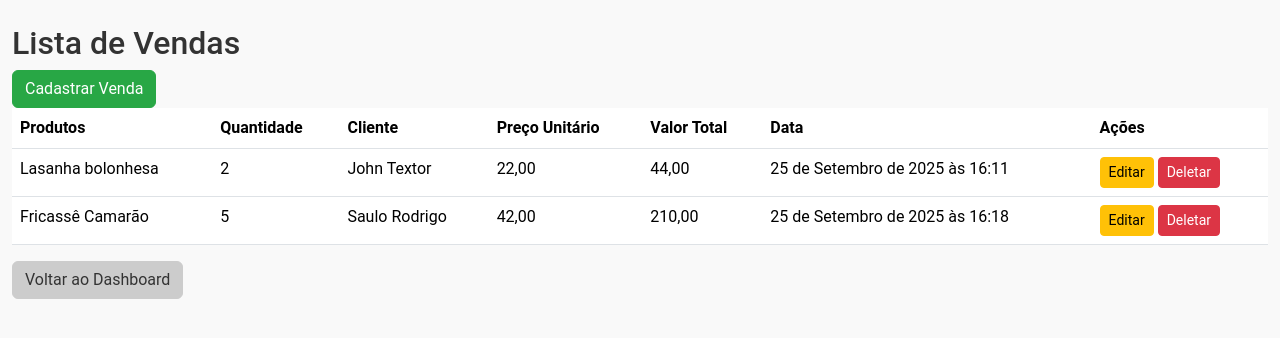
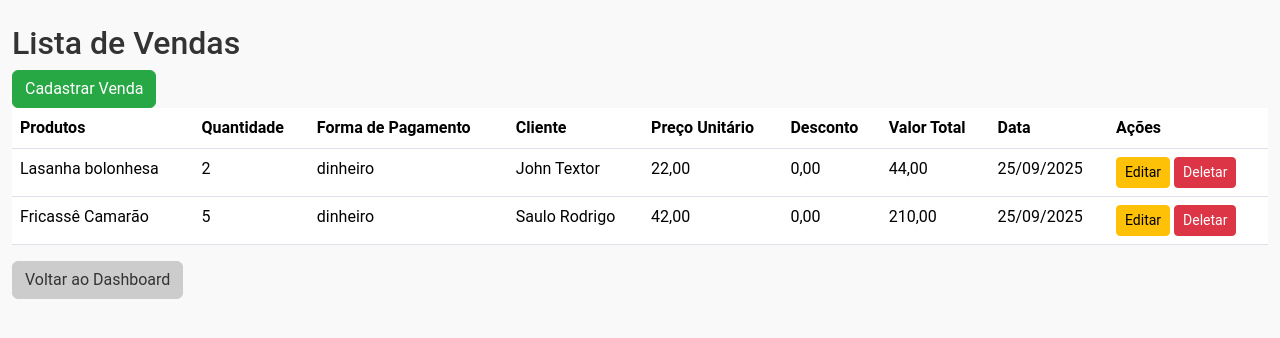
Before and after one commit to saulorodrigocfs/gestao-amiga, a Django app: page /3/vendas/ in a window 1280 px wide. Shown: the part 76-414 px from the top of the page. Run offline with Django 5.2, Linux system fonts and the light colour scheme; a user stored in the database is signed in; data comes from the database, SQL or seed files in the repository; both versions use the stored data as it was after the commit.

Commit message:
Adição de Formas de pagamento e opção de descontos.

```diff
--- a/gestao/forms.py
+++ b/gestao/forms.py
@@ -30,10 +30,9 @@ class FornecedorForm(forms.ModelForm):
 class VendaForm(forms.ModelForm):
     class Meta:
         model = Venda
-        fields = ['produto', 'cliente', 'quantidade']
+        fields = ['produto', 'cliente', 'quantidade', 'valor_total', 'desconto', 'forma_pagamento', 'parcelas']
         widgets = {
             'quantidade': forms.NumberInput(attrs={'min': 1}),
-            'preco_unitario': forms.NumberInput(attrs={'step': '0.01'}),
         }
 
 class DespesaForm(forms.ModelForm):
--- a/gestao/models.py
+++ b/gestao/models.py
@@ -57,16 +57,27 @@ class Fornecedor(models.Model):
 
 #Venda realizada
 class Venda(models.Model):
+    FORMAS_PAGAMENTO = [
+        ('dinheiro', 'Espécie'),
+        ('pix', 'PIX'),
+        ('debito', 'Débito'),
+        ('credtio_avista', 'Crédito à vista'),
+        ('credito_parcelado', 'Crédito Parcelado'),
+    ]
+
     loja = models.ForeignKey(Loja, on_delete=models.CASCADE, related_name="vendas", default=1)
     produto = models.ForeignKey(Produto, on_delete=models.CASCADE, related_name="vendas_produto")
     cliente = models.ForeignKey(Cliente, on_delete=models.CASCADE, related_name="vendas_cliente", null = True)
     quantidade = models.PositiveIntegerField()
     preco_unitario = models.DecimalField(max_digits=10, decimal_places=2, default=1)
     valor_total = models.DecimalField(max_digits=10, decimal_places=2, default=1)
+    desconto = models.DecimalField(max_digits=10, decimal_places=2, default=0)
+    forma_pagamento = models.CharField(max_length=20, choices=FORMAS_PAGAMENTO, default='dinheiro')
+    parcelas = models.IntegerField(default=1)
     data = models.DateTimeField(auto_now_add=True)
 
     def save(self, *args, **kwargs):
-        self.valor_total = self.quantidade * self.preco_unitario
+        self.valor_total = self.quantidade * self.preco_unitario - self.desconto
         super().save(*args, **kwargs)
 
     def __str__(self):
--- a/gestao/views.py
+++ b/gestao/views.py
@@ -217,11 +217,14 @@ def cadastrar_venda(request, loja_id):
             venda = form.save(commit=False)
             venda.loja_id = loja_id
             venda.preco_unitario = venda.produto.preco_venda
-            venda.save()
+
             #atualiza estoque produto
             produto = venda.produto
             produto.estoque -= venda.quantidade
             produto.save()
+            if venda.forma_pagamento != 'credito_parcelado':
+                venda.parcelas = 1
+            venda.save()
             return redirect('lista_vendas', loja_id=loja_id)
     else:
         form = VendaForm()
@@ -334,6 +337,7 @@ def relatorio_lucros(request, loja_id):
             'produto': venda.produto.nome,
             'data': venda.data,
             'cliente': venda.cliente,
+            'forma_pagamento': venda.forma_pagamento,
             'quantidade_vendida': venda.quantidade,
             'total_receita': venda.preco_unitario * venda.quantidade,
             'total_custo': venda.produto.preco_compra * venda.quantidade,
--- a/templates/financeiro/lista_vendas.html
+++ b/templates/financeiro/lista_vendas.html
@@ -7,8 +7,10 @@
         <tr>
             <th>Produtos</th>
             <th>Quantidade</th>
+            <th>Forma de Pagamento</th>
             <th>Cliente</th>
             <th>Preço Unitário</th>
+            <th>Desconto</th>
             <th>Valor Total</th>
             <th>Data</th>
             <th>Ações</th>
@@ -19,10 +21,12 @@
         <tr>
             <td>{{ venda.produto.nome }}</td>
             <td>{{ venda.quantidade }}</td>
+            <td>{{ venda.forma_pagamento }}</td>
             <td>{{ venda.cliente }}</td>
             <td>{{ venda.preco_unitario }}</td>
+            <td>{{ venda.desconto }}</td>
             <td>{{ venda.valor_total }}</td>
-            <td>{{ venda.data }}</td>
+            <td>{{ venda.data|date:"d/m/Y" }}</td>
             <td>
                 <a href="{% url 'editar_venda' loja_id venda.id %}" class="btn btn-warning btn-sm">Editar</a>
                 <a href="{% url 'deletar_venda' loja_id venda.id %}" class="btn btn-danger btn-sm">Deletar</a>
--- a/templates/financeiro/relatorio_lucros.html
+++ b/templates/financeiro/relatorio_lucros.html
@@ -12,6 +12,7 @@
         <tr>
             <th>Data</th>
             <th>Cliente</th>
+            <th>Forma de Pagamento</th>
             <th>Produto</th>
             <th>Quantidade Vendida</th>
             <th>Total Receita</th>
@@ -22,8 +23,9 @@
     <tbody>
         {% for item in relatorio %}
         <tr>
-            <td>{{ item.data }}</td>
+            <td>{{ item.data|date:"d/m/Y" }}</td>
             <td>{{ item.cliente }}</td>
+            <td>{{ item.forma_pagamento }}</td>
             <td>{{ item.produto }}</td>
             <td>{{ item.quantidade_vendida }}</td>
             <td>{{ item.total_receita }}</td>
--- a/templates/painel_loja.html
+++ b/templates/painel_loja.html
@@ -6,7 +6,7 @@
 <ul>
     {% for loja in lojas %}
     <li>
-        {{ loja.nome }}
+        {{ loja.nome }} - {{ loja.endereco }}
         <a href="{% url 'dashboard_loja' loja.id %}">Acessar</a>
         <a href="{% url 'editar_loja' loja.id %}">Editar</a>
         <a href="{% url 'deletar_loja' loja.id %}">Deletar</a>
```
Also changed, not shown: templates/dashboard_loja.html (+0 -11 lines), db.sqlite3, gestao/migrations/0014_venda_desconto_venda_forma_pagamento_venda_parcelas.py (added).
